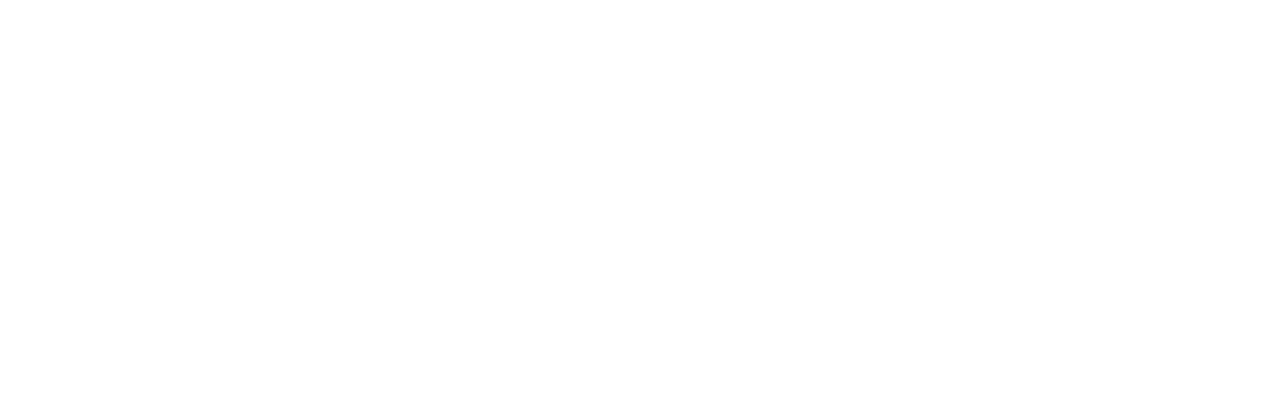
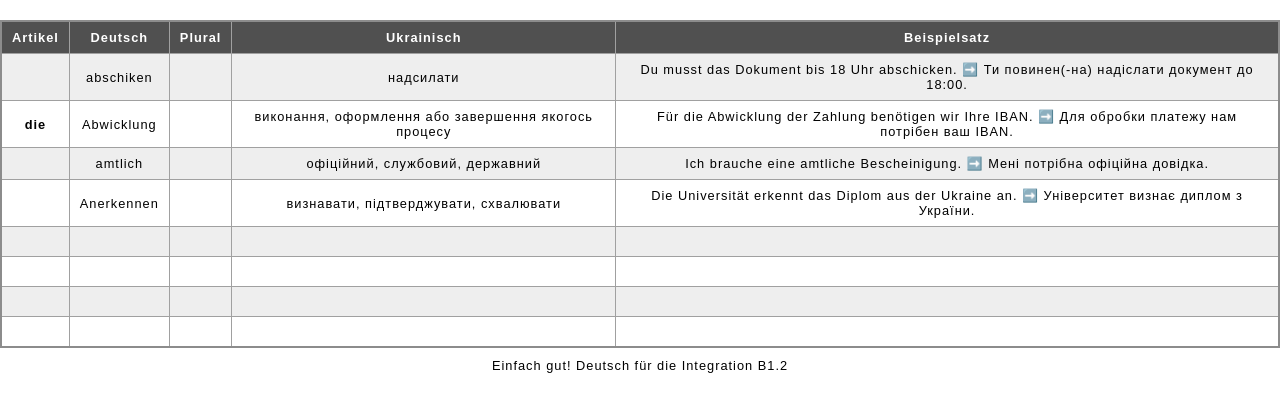
Before and after one commit to OksanchikSS/Deutsch-f-r-die-Integration-B1_2, a plain HTML site: page index.html in a window 1280 px wide. Drawn offline with Linux system fonts and the light colour scheme.

Commit message:
add table

```diff
--- a/index.html
+++ b/index.html
@@ -1,14 +1,102 @@
 <!DOCTYPE html>
 <html lang="en">
-<head>
-    <meta charset="UTF-8">
-    <meta http-equiv="X-UA-Compatible" content="IE=edge">
-    <meta name="viewport" content="width=device-width, initial-scale=1.0">
+  <head>
+    <meta charset="UTF-8" />
+    <meta http-equiv="X-UA-Compatible" content="IE=edge" />
+    <meta name="viewport" content="width=device-width, initial-scale=1.0" />
     <title>Document</title>
-    <link rel="shortcut icon" href="https://placekitten.com/96/139" type="image/x-icon">
-    <script src="https://unpkg.com/htmx.org@1.9.10" integrity="sha384-D1Kt99CQMDuVetoL1lrYwg5t+9QdHe7NLX/SoJYkXDFfX37iInKRy5xLSi8nO7UC" crossorigin="anonymous"></script>
-</head>
-<body>
-
-</body>
+    <link rel="stylesheet" href="style.css" />
+    <link
+      rel="shortcut icon"
+      href="https://placekitten.com/96/139"
+      type="image/x-icon"
+    />
+    <script
+      src="https://unpkg.com/htmx.org@1.9.10"
+      integrity="sha384-D1Kt99CQMDuVetoL1lrYwg5t+9QdHe7NLX/SoJYkXDFfX37iInKRy5xLSi8nO7UC"
+      crossorigin="anonymous"
+    ></script>
+  </head>
+  <body>
+    <table>
+      <caption>
+        Einfach gut! Deutsch für die Integration B1.2
+      </caption>
+      <tr>
+        <th scope="col">Artikel</th>
+        <th scope="col">Deutsch</th>
+        <th scope="col">Plural</th>
+        <th scope="col">Ukrainisch</th>
+        <th scope="col">Beispielsatz</th>
+      </tr>
+      <tr>
+        <th></th>
+        <td>abschiken</td>
+        <td></td>
+        <td>надсилати</td>
+        <td>
+          Du musst das Dokument bis 18 Uhr abschicken. ➡️ Ти повинен(-на)
+          надіслати документ до 18:00.
+        </td>
+      </tr>
+      <tr>
+        <th>die</th>
+        <td>Abwicklung</td>
+        <td></td>
+        <td>виконання, оформлення або завершення якогось процесу</td>
+        <td>
+          Für die Abwicklung der Zahlung benötigen wir Ihre IBAN. ➡️ Для обробки
+          платежу нам потрібен ваш IBAN.
+        </td>
+      </tr>
+      <tr>
+        <th></th>
+        <td>amtlich</td>
+        <td></td>
+        <td>офіційний, службовий, державний</td>
+        <td>
+          Ich brauche eine amtliche Bescheinigung. ➡️ Мені потрібна офіційна
+          довідка.
+        </td>
+      </tr>
+      <tr>
+        <th></th>
+        <td>Anerkennen</td>
+        <td></td>
+        <td>визнавати, підтверджувати, схвалювати</td>
+        <td>
+          Die Universität erkennt das Diplom aus der Ukraine an. ➡️ Університет
+          визнає диплом з України.
+        </td>
+      </tr>
+      <tr>
+        <th></th>
+        <td></td>
+        <td></td>
+        <td></td>
+        <td></td>
+      </tr>
+      <tr>
+        <th></th>
+        <td></td>
+        <td></td>
+        <td></td>
+        <td></td>
+      </tr>
+      <tr>
+        <th></th>
+        <td></td>
+        <td></td>
+        <td></td>
+        <td></td>
+      </tr>
+      <tr>
+        <th></th>
+        <td></td>
+        <td></td>
+        <td></td>
+        <td></td>
+      </tr>
+    </table>
+  </body>
 </html>
--- /dev/null
+++ b/style.css
@@ -0,0 +1,50 @@
+body {
+  display: flex;
+  justify-content: center; /* по горизонталі */
+  align-items: stretch; /* по вертикалі */
+  /* height: 100vh;           /* 100% висоти вікна */
+  margin: 0;
+}
+
+table {
+  margin-top: 20px;
+}
+th,
+td {
+  border: 1px solid rgb(160 160 160);
+  padding: 8px 10px;
+}
+
+th[scope="col"] {
+  background-color: #505050;
+  color: #fff;
+}
+
+th[scope="row"] {
+  background-color: #d6ecd4;
+}
+
+td {
+  text-align: center;
+}
+
+tr {
+  height: 30px;
+}
+
+tr:nth-of-type(even) {
+  background-color: #eee;
+}
+
+table {
+  border-collapse: collapse;
+  border: 2px solid rgb(140 140 140);
+  font-family: sans-serif;
+  font-size: 0.8rem;
+  letter-spacing: 1px;
+}
+
+caption {
+  caption-side: bottom;
+  padding: 10px;
+}
```
